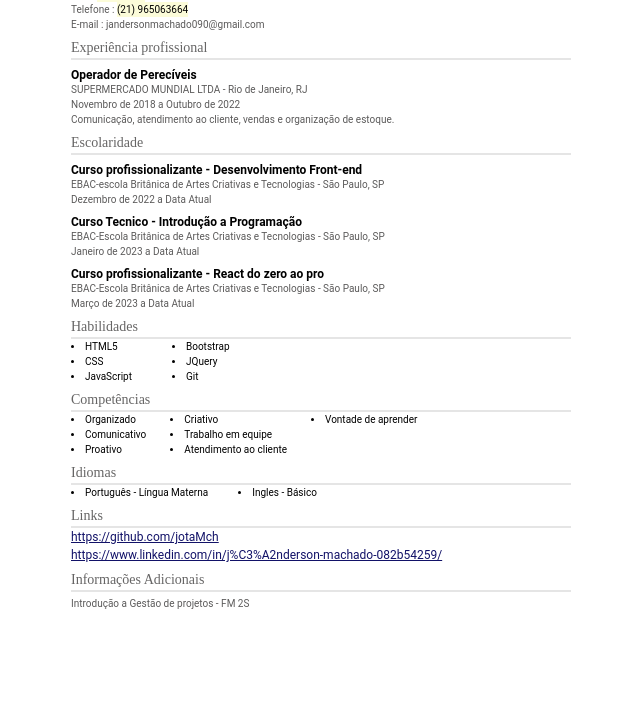
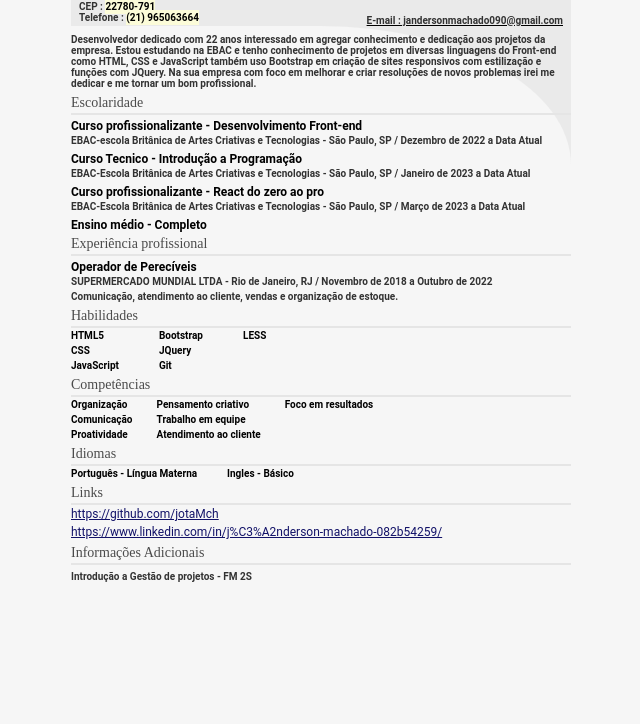
Before and after one commit to jotaMch/project_LESS_port, a plain HTML site: page index.html in a window 1280 px wide. Shown: the part 76-800 px from the top of the page, without its empty margins (319-959 px from the left). Drawn offline with Linux system fonts and the light colour scheme; a web font is replaced by a local one.

Commit message:
alterando arquivo

```diff
--- a/index.html
+++ b/index.html
@@ -14,28 +14,34 @@
     <div class="container">
         <h1>Desenvolvedor Front-end</h1>
         <h2>Antonio Jânderson</h2>
-        <p>CEP : <span>22780-791</span></p>
-        <p>Telefone : <span>(21) 965063664</span></p>
-        <p>E-mail : jandersonmachado090@gmail.com</p>
-        <section>
+        <div class="contato">
             <div>
-                <h3>Experiência profissional</h3>
-                <h4>Operador de Perecíveis</h4>
-                <p>SUPERMERCADO MUNDIAL LTDA - Rio de Janeiro, RJ</p>
-                <P>Novembro de 2018 a Outubro de 2022</P>
-                <p>Comunicação, atendimento ao cliente, vendas e organização de estoque.</p>
+                <p>CEP : <span>22780-791</span></p>
+                <p>Telefone : <span>(21) 965063664</span></p>
+            </div>
+            <div class="email">
+                <p>E-mail : jandersonmachado090@gmail.com</p>
+            </div>
+        </div>
+        <section id="one">
+            <div>
+                <p>Desenvolvedor dedicado com 22 anos interessado em agregar conhecimento e dedicação aos projetos da empresa. Estou estudando na EBAC e tenho conhecimento de projetos em diversas linguagens do Front-end como HTML, CSS e JavaScript também uso Bootstrap em criação de sites responsivos com estilização e funções com JQuery. Na sua empresa com foco em melhorar e criar resoluções de novos problemas irei me dedicar e me tornar um bom profissional.</p>
             </div>
             <div>
                 <h3>Escolaridade</h3>
                 <h4>Curso profissionalizante - Desenvolvimento Front-end</h4>
-                <p>EBAC-escola Britânica de Artes Criativas e Tecnologias - São Paulo, SP</p>
-                <p>Dezembro de 2022 a Data Atual</p>
+                <p>EBAC-escola Britânica de Artes Criativas e Tecnologias - São Paulo, SP / Dezembro de 2022 a Data Atual</p>
                 <h4>Curso Tecnico - Introdução a Programação</h4>
-                <p>EBAC-Escola Britânica de Artes Criativas e Tecnologias - São Paulo, SP</p>
-                <p>Janeiro de 2023 a Data Atual</p>
+                <p>EBAC-Escola Britânica de Artes Criativas e Tecnologias - São Paulo, SP / Janeiro de 2023 a Data Atual</p>
                 <h4>Curso profissionalizante - React do zero ao pro</h4>
-                <p>EBAC-Escola Britânica de Artes Criativas e Tecnologias - São Paulo, SP</p>
-                <p>Março de 2023 a Data Atual</p>
+                <p>EBAC-Escola Britânica de Artes Criativas e Tecnologias - São Paulo, SP / Março de 2023 a Data Atual</p>
+                <h4>Ensino médio - Completo</h4>
+            </div>
+            <div>
+                <h3>Experiência profissional</h3>
+                <h4>Operador de Perecíveis</h4>
+                <p>SUPERMERCADO MUNDIAL LTDA - Rio de Janeiro, RJ / Novembro de 2018 a Outubro de 2022</p>
+                <p>Comunicação, atendimento ao cliente, vendas e organização de estoque.</p>
             </div>
         </section>
         <section>
@@ -53,23 +59,26 @@
                             <li>JQuery</li>
                             <li>Git</li>
                         </ul>
+                        <ul>
+                            <li>LESS</li>
+                        </ul>
                     </nav>
                 </div>
                 <h3>Competências</h3>
                 <div>
                     <nav class="flex2">
                         <ul>
-                            <li>Organizado</li>
-                            <li>Comunicativo</li>
-                            <li>Proativo</li>
+                            <li>Organização</li>
+                            <li>Comunicação</li>
+                            <li>Proatividade</li>
                         </ul>
                         <ul>
-                            <li>Criativo</li>
+                            <li>Pensamento criativo</li>
                             <li>Trabalho em equipe</li>
                             <li>Atendimento ao cliente</li>
                         </ul>
                         <ul>
-                            <li>Vontade de aprender</li>
+                            <li>Foco em resultados</li>
                         </ul>
                     </nav>
                 </div>
--- a/main.css
+++ b/main.css
@@ -7,17 +7,45 @@
 
 .container {
     max-width: 500px;
-    margin: 0 auto;
+    margin: 14px auto;
+    border-radius: 2px;
+}
+
+body,
+section {
+    background-color: #f6f6f6;
+}
+
+#one {
+    background-color: #f6f6f6;
+    border-top-right-radius: 50%;
+    padding-top: 6px;
+}
+
+.container {
+    background-color: #eaeaea;
 }
 
 h2 {
     font-weight: lighter;
     font-family: 'Poltawski Nowy', serif;
     font-size: 22px;
+    text-align: center;
+    font-style: italic;
 }
 
 h1 {
     font-family: 'Poltawski Nowy', serif;
+    text-align: center;
+}
+
+.contato {
+    display: flex;
+    justify-content: space-between;
+}
+
+.contato p {
+    padding: 0 8px;
 }
 
 span,
@@ -25,6 +53,11 @@ p,
 li {
     font-size: 10px;
     padding: 2px 0;
+    font-weight: bold;
+}
+
+li {
+    list-style: none;
 }
 
 p span {
@@ -36,12 +69,17 @@ ul {
     list-style-position: inside;
 }
 
+.email {
+    text-decoration:underline;
+    padding-top: 14px;
+}
+
 h3 {
     font-family: 'Poltawski Nowy', serif;
-    color: rgb(102, 101, 101);
+    color: rgb(75, 75, 75);
     font-weight: lighter;
     font-size: 14px;
-    padding-top: 8px;
+    padding-top: 4px;
     padding-bottom: 2px;
     border-bottom: 2px solid rgb(229, 229, 229);
 }
@@ -68,13 +106,13 @@ h3 {
 }
 
 p {
-    color: rgb(91, 90, 90);
+    color: rgb(50, 50, 50);
 }
 
 h4 {
     font-weight: bold;
     font-size: 12px;
-    padding-top: 8px;
+    padding-top: 4px;
 }
 
 a {
```
